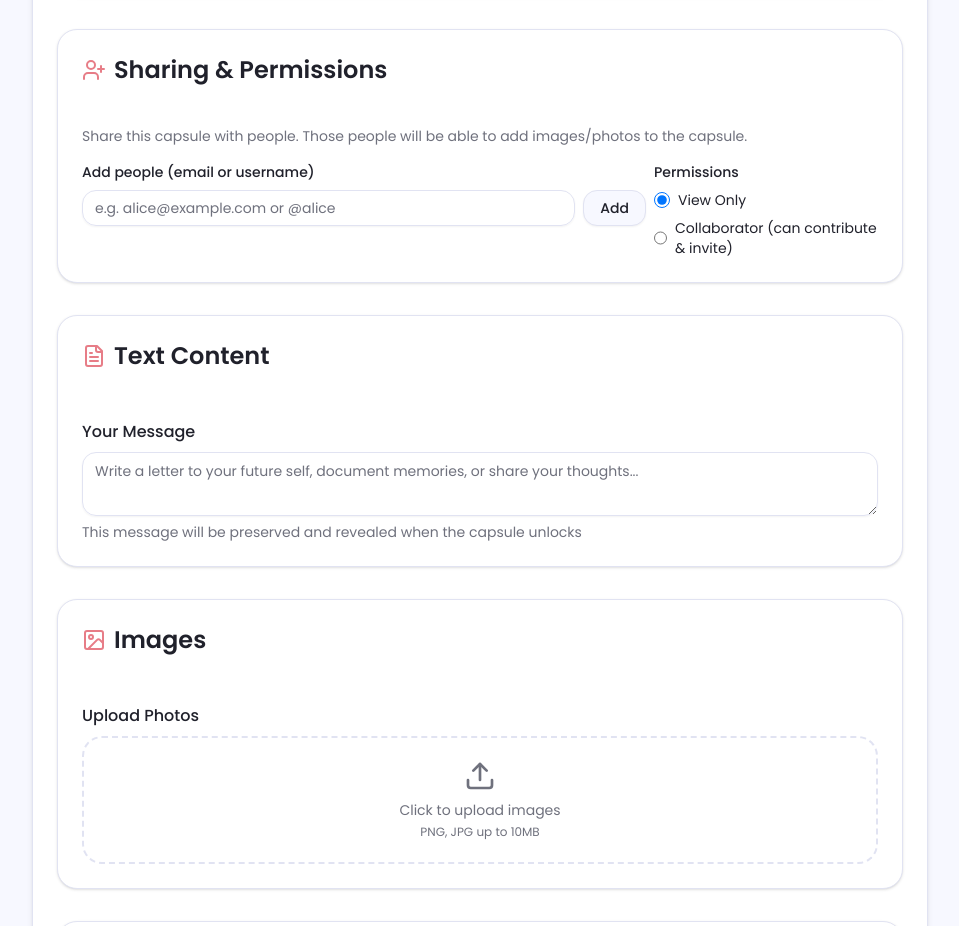
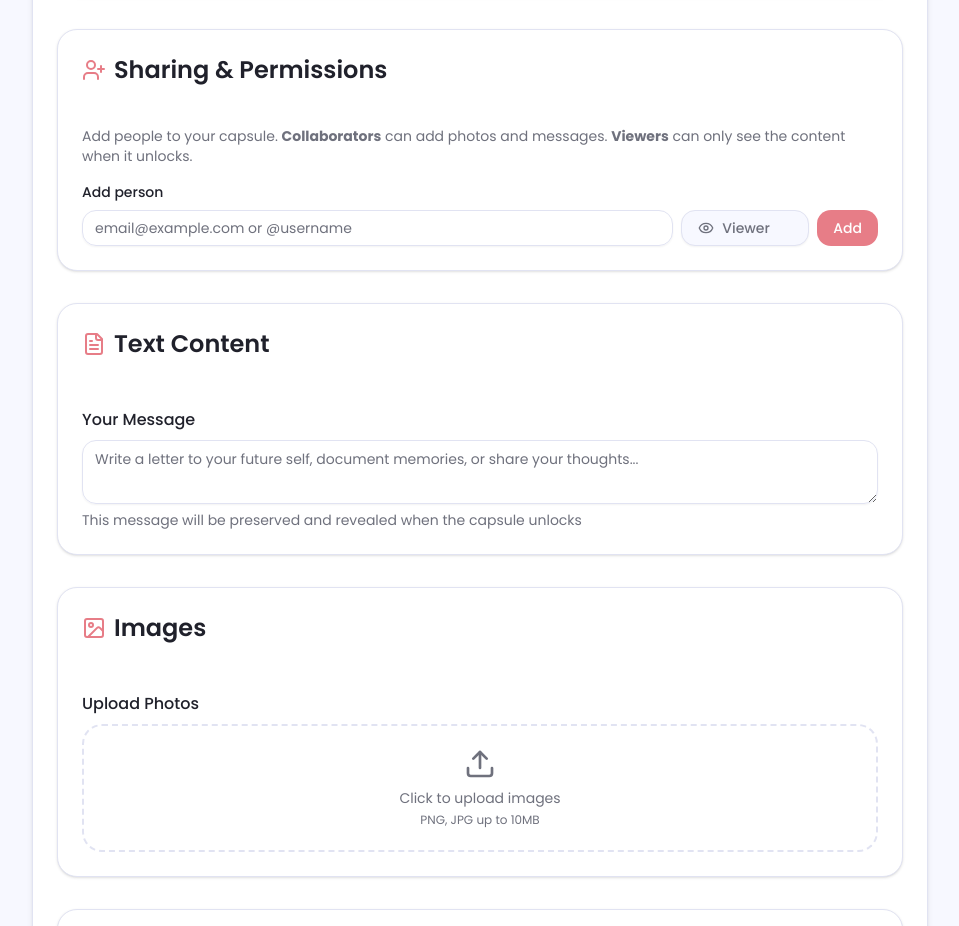
Before and after one commit to lowskydev/Capsumi, a Next.js app: page /create in a window 1280 px wide. Shown: the part 820-1746 px from the top of the page, without its empty margins (288-1247 px from the left). Built offline with nearby package versions, Linux system fonts and the light colour scheme.

Commit message:
Problem 11: Capsule UI Fix

```diff
--- a/app/mycapsules/page.tsx
+++ b/app/mycapsules/page.tsx
@@ -55,7 +55,10 @@ export default function MyCapsulesPage() {
       const q = personQuery.toLowerCase()
       result = result.filter(c => {
         if (!c.collaborators || c.collaborators.length === 0) return false
-        return c.collaborators.some(col => col.toLowerCase().includes(q))
+        return c.collaborators.some(col => {
+            const email = typeof col === 'string' ? col : col.email
+            return email.toLowerCase().includes(q)
+        })
       })
     }
 
--- a/components/create-capsule-form.tsx
+++ b/components/create-capsule-form.tsx
@@ -9,12 +9,18 @@ import { Label } from "@/components/ui/label"
 import { Textarea } from "@/components/ui/textarea"
 import { Card } from "@/components/ui/card"
 import { Badge } from "@/components/ui/badge"
-import { Calendar, Upload, X, ImageIcon, FileText, Music, Plus, CheckCircle, UserPlus, Clock } from "lucide-react"
+import { Calendar, Upload, X, ImageIcon, FileText, Music, Plus, CheckCircle, UserPlus, Clock, Eye, Edit3 } from "lucide-react"
 import { useRouter } from "next/navigation"
 import Image from "next/image"
-import { CapsuleStorage, type Capsule } from "@/lib/capsule-storage"
+import { CapsuleStorage, type Capsule, type Collaborator } from "@/lib/capsule-storage"
 import { useAuth } from "@/components/auth-context"
 import { DatePicker } from "@/components/date-picker"
+import {
+  DropdownMenu,
+  DropdownMenuContent,
+  DropdownMenuItem,
+  DropdownMenuTrigger,
+} from "@/components/ui/dropdown-menu"
 
 export function CreateCapsuleForm() {
   const router = useRouter()
@@ -34,9 +40,10 @@ export function CreateCapsuleForm() {
   const [unlockImmediately, setUnlockImmediately] = useState(false)
 
   // Sharing / collaborators state
-  const [sharedWith, setSharedWith] = useState<string[]>([])
-  const [currentShare, setCurrentShare] = useState("")
-  const [allowContributors, setAllowContributors] = useState(false)
+  const [collaborators, setCollaborators] = useState<Collaborator[]>([])
+  const [currentShareInput, setCurrentShareInput] = useState("")
+  const [currentShareRole, setCurrentShareRole] = useState<"viewer" | "editor">("viewer")
+
   // Error state for sharing input
   const [shareError, setShareError] = useState("")
   // Error state for capsule meaningful content validation (NEW for problem 12)
@@ -60,8 +67,8 @@ export function CreateCapsuleForm() {
     return emailRegex.test(input) || usernameRegex.test(input)
   }
 
-  const handleAddShare = () => {
-    const trimmed = currentShare.trim()
+  const handleAddCollaborator = () => {
+    const trimmed = currentShareInput.trim()
     if (!trimmed) return
 
     if (!isValidEmailOrUsername(trimmed)) {
@@ -69,15 +76,18 @@ export function CreateCapsuleForm() {
       return
     }
 
-    if (!sharedWith.includes(trimmed)) {
-      setSharedWith([...sharedWith, trimmed])
-      setCurrentShare("")
+    if (collaborators.some(c => c.email === trimmed)) {
+        setShareError("This person has already been added.")
+        return
+    }
+
+    setCollaborators([...collaborators, { email: trimmed, role: currentShareRole }])
+    setCurrentShareInput("")
     setShareError("") // clear on success
   }
-  }
 
-  const handleRemoveShare = (shareToRemove: string) => {
-    setSharedWith(sharedWith.filter((s) => s !== shareToRemove))
+  const handleRemoveCollaborator = (emailToRemove: string) => {
+    setCollaborators(collaborators.filter((c) => c.email !== emailToRemove))
   }
 
   const handleImageUpload = (e: React.ChangeEvent<HTMLInputElement>) => {
@@ -117,7 +127,7 @@ export function CreateCapsuleForm() {
       !textContent.trim() &&
       images.length === 0 &&
       audio === null &&
-      sharedWith.length === 0
+      collaborators.length === 0
     ) {
       setCapsuleError(
         "Please add at least one description, message, media (image/audio), or collaborator before creating the capsule."
@@ -156,11 +166,7 @@ export function CreateCapsuleForm() {
 
       const isLocked = unlockImmediately ? false : (unlockDate && unlockDate > new Date())
 
-      const newCapsule: Capsule & {
-        shared?: boolean
-        collaborators?: string[]
-        allowContributors?: boolean
-      } = {
+      const newCapsule: Capsule = {
         id: `capsule_${Date.now()}`,
         title,
         description: description || undefined,
@@ -174,9 +180,10 @@ export function CreateCapsuleForm() {
         audioUrl,
         contentTypes: contentTypes as readonly ("text" | "image" | "audio")[],
         tags: tags.length > 0 ? tags : undefined,
-        shared: sharedWith.length > 0,
-        collaborators: sharedWith.length > 0 ? sharedWith : undefined,
-        allowContributors: sharedWith.length > 0 ? allowContributors : undefined,
+        shared: collaborators.length > 0,
+        collaborators: collaborators.length > 0 ? collaborators : undefined,
+        // Legacy support flag, derived from having at least one editor
+        allowContributors: collaborators.some(c => c.role === 'editor'),
       }
 
       CapsuleStorage.saveCapsule(newCapsule)
@@ -334,44 +341,80 @@ export function CreateCapsuleForm() {
 
         <div className="space-y-4">
           <p className="text-sm text-muted-foreground">
-            Share this capsule with people. Those people will be able to add images/photos to the capsule.
+            Add people to your capsule. <strong>Collaborators</strong> can add photos and messages. <strong>Viewers</strong> can only see the content when it unlocks.
           </p>
 
-          <div className="flex gap-2 items-start">
-            <div className="flex-1 min-w-0">
-              <Label className="text-sm">Add people (email or username)</Label>
+          <div className="flex flex-col gap-4">
+            <div>
+              <Label className="text-sm">Add person</Label>
               <div className="flex gap-2 mt-2">
                 <Input
-                  value={currentShare}
+                  value={currentShareInput}
                   onChange={(e) => {
-                    setCurrentShare(e.target.value)
+                    setCurrentShareInput(e.target.value)
                     setShareError("") // Clear error when typing
                   }}
                   onKeyDown={(e) => {
                     if (e.key === "Enter") {
                       e.preventDefault()
-                      handleAddShare()
+                      handleAddCollaborator()
                     }
                   }}
-                  placeholder="e.g. alice@example.com or @alice"
+                  placeholder="email@example.com or @username"
+                  className="flex-1"
                 />
-                <Button type="button" onClick={handleAddShare} variant="outline" className="cursor-pointer">
+
+                <DropdownMenu>
+                  <DropdownMenuTrigger asChild>
+                    <Button variant="outline" className="w-32 justify-between cursor-pointer">
+                      {currentShareRole === "editor" ? (
+                        <span className="flex items-center gap-2 text-primary font-medium"><Edit3 className="w-4 h-4" /> Editor</span>
+                      ) : (
+                        <span className="flex items-center gap-2 text-muted-foreground"><Eye className="w-4 h-4" /> Viewer</span>
+                      )}
+                    </Button>
+                  </DropdownMenuTrigger>
+                  <DropdownMenuContent>
+                    <DropdownMenuItem onClick={() => setCurrentShareRole("viewer")}>
+                      <Eye className="w-4 h-4 mr-2" /> Viewer
+                    </DropdownMenuItem>
+                    <DropdownMenuItem onClick={() => setCurrentShareRole("editor")}>
+                      <Edit3 className="w-4 h-4 mr-2" /> Collaborator
+                    </DropdownMenuItem>
+                  </DropdownMenuContent>
+                </DropdownMenu>
+
+                <Button type="button" onClick={handleAddCollaborator} className="cursor-pointer">
                   Add
                 </Button>
               </div>
+
               {shareError && (
                 <div className="text-red-500 text-xs mt-1">{shareError}</div>
               )}
-              {sharedWith.length > 0 && (
-                <div className="flex flex-wrap gap-2 mt-3">
-                  {sharedWith.map((s) => (
-                    <Badge key={s} variant="secondary" className="gap-1.5 pr-1.5">
-                      {s}
+            </div>
+
+            {collaborators.length > 0 && (
+              <div className="flex flex-wrap gap-2 mt-2">
+                {collaborators.map((c) => (
+                  <Badge
+                    key={c.email}
+                    variant={c.role === 'editor' ? "default" : "secondary"}
+                    className={`gap-1.5 pr-1.5 py-1 pl-2.5 ${
+                        c.role === 'editor'
+                        ? "bg-primary/10 text-primary border-primary/20 hover:bg-primary/20"
+                        : "bg-muted text-muted-foreground border-transparent"
+                    }`}
+                  >
+                    <span className="flex items-center gap-1.5">
+                        {c.role === 'editor' ? <Edit3 className="w-3 h-3" /> : <Eye className="w-3 h-3" />}
+                        {c.email}
+                    </span>
                     <button
                       type="button"
-                        onClick={() => handleRemoveShare(s)}
-                        className="hover:bg-background/50 rounded-full p-0.5 cursor-pointer"
-                        aria-label={`Remove ${s}`}
+                      onClick={() => handleRemoveCollaborator(c.email)}
+                      className="ml-1 hover:bg-black/10 dark:hover:bg-white/10 rounded-full p-0.5 cursor-pointer"
+                      aria-label={`Remove ${c.email}`}
                     >
                       <X className="w-3 h-3" />
                     </button>
@@ -379,33 +422,6 @@ export function CreateCapsuleForm() {
                 ))}
               </div>
             )}
-            </div>
-
-            <div className="w-56">
-              <Label className="text-sm">Permissions</Label>
-              <div className="mt-2 flex flex-col gap-2">
-                <label className="flex items-center gap-2 cursor-pointer">
-                  <input
-                    type="radio"
-                    name="permission"
-                    checked={!allowContributors}
-                    onChange={() => setAllowContributors(false)}
-                    className="w-4 h-4 cursor-pointer"
-                  />
-                  <span className="text-sm">View Only</span>
-                </label>
-                <label className="flex items-center gap-2 cursor-pointer">
-                  <input
-                    type="radio"
-                    name="permission"
-                    checked={allowContributors}
-                    onChange={() => setAllowContributors(true)}
-                    className="w-4 h-4 cursor-pointer"
-                  />
-                  <span className="text-sm">Collaborator (can contribute & invite)</span>
-                </label>
-              </div>
-            </div>
           </div>
         </div>
       </Card>
--- a/components/locked-capsule-view.tsx
+++ b/components/locked-capsule-view.tsx
@@ -86,25 +86,17 @@ export function LockedCapsuleView({
 
   const isShared = !!(capsule && (capsule.shared || (capsule.collaborators && capsule.collaborators.length > 0)))
   const collaborators = capsule?.collaborators ?? []
-  const allowContributors = !!capsule?.allowContributors
 
-  const isCollaborator =
-    !!currentUserIdentifier && Array.isArray(collaborators)
-      ? collaborators.includes(currentUserIdentifier)
-      : false
+  // Permission Logic
+  const collaboratorRecord = collaborators.find(c =>
+    typeof c === 'string' ? c === currentUserIdentifier : c.email === currentUserIdentifier
+  )
+  const isCollaborator = !!collaboratorRecord
 
-  const contributorAllowed = isCollaborator && allowContributors
-
-  // debug log to help verify identity/permissions
-  useEffect(() => {
-    console.debug("LockedCapsuleView debug:", {
-      currentUserIdentifier,
-      collaborators,
-      allowContributors,
-      isCollaborator,
-      contributorAllowed,
-    })
-  }, [currentUserIdentifier, collaborators, allowContributors, isCollaborator, contributorAllowed])
+  // Check permission: explicitly 'editor' OR legacy global 'allowContributors'
+  const canContribute = typeof collaboratorRecord === 'object'
+    ? collaboratorRecord.role === 'editor'
+    : !!capsule?.allowContributors
 
   // select handlers (use refs for robust file picker opening)
   const handleImageSelect = (e: React.ChangeEvent<HTMLInputElement>) => {
@@ -156,7 +148,7 @@ export function LockedCapsuleView({
       return
     }
 
-    if (!contributorAllowed) {
+    if (!canContribute) {
       setStatusText("You don't have permission to contribute to this capsule.")
       console.debug("Save blocked: contributorAllowed false")
       return
@@ -236,6 +228,9 @@ export function LockedCapsuleView({
     }
   }
 
+  const collaboratorCount = collaborators.length
+  const collabNames = collaborators.map(c => typeof c === 'string' ? c : c.email).join(", ")
+
   return (
     <Card className="p-8 md:p-12 text-center">
       <div className="max-w-2xl mx-auto">
@@ -280,10 +275,14 @@ export function LockedCapsuleView({
               <UserPlus className="w-4 h-4" />
               <span>
                 Shared with{" "}
-                <strong className="font-medium">{collaborators.length > 0 ? collaborators.join(", ") : "people"}</strong>
+                <strong className="font-medium" title={collabNames}>
+                  {collaboratorCount > 0 ? (collaboratorCount === 1 ? collabNames : `${collaboratorCount} people`) : "people"}
+                </strong>
               </span>
             </div>
-            <div className="text-xs text-muted-foreground mt-2">Contributors can add content if permitted.</div>
+            {!canContribute && isCollaborator && (
+               <div className="text-xs text-muted-foreground mt-1">(You are in View Only mode)</div>
+            )}
           </div>
         )}
 
@@ -319,11 +318,11 @@ export function LockedCapsuleView({
               <UserPlus className="w-5 h-5" /> Contributions
             </h3>
 
-            {!contributorAllowed ? (
-              <div className="p-4 rounded-lg bg-muted/5 text-sm text-muted-foreground">
+            {!canContribute ? (
+              <div className="p-4 rounded-lg bg-muted/5 text-sm text-muted-foreground border border-dashed">
                 {isCollaborator ? (
                   <div>
-                    You are a collaborator but contributions are disabled for this capsule.
+                    You are listed as a Viewer. Only Editors can add content to this capsule.
                   </div>
                 ) : (
                   <div>You are not a collaborator on this capsule.</div>
--- a/components/unlocked-capsule-view.tsx
+++ b/components/unlocked-capsule-view.tsx
@@ -6,6 +6,7 @@ import { Card } from "@/components/ui/card"
 import { Badge } from "@/components/ui/badge"
 import { motion, AnimatePresence } from "framer-motion"
 import Image from "next/image"
+import type { Collaborator } from "@/lib/capsule-storage"
 
 /** Redesigned version with an image lightbox & cleaner layout */
 export function UnlockedCapsuleView({
@@ -121,18 +122,20 @@ export function UnlockedCapsuleView({
       {/** --- SHARED WITH --- */}
       {shared && collaborators.length > 0 && (
         <Card className="p-4 rounded-2xl shadow-sm bg-muted/20">
-          <p className="text-sm text-muted-foreground">
-            Shared with{" "}
-            {collaborators.map((c: string, idx: number) => {
-              const display = c.includes("@") ? c : `@${c}`
+          <div className="text-sm text-muted-foreground">
+            <span className="font-semibold block mb-1">Shared with:</span>
+            {collaborators.map((c: string | Collaborator, idx: number) => {
+              const email = typeof c === 'string' ? c : c.email
+              const role = typeof c === 'object' ? ` (${c.role})` : ''
+              const display = email.includes("@") ? email : `@${email}`
               return (
-                <span key={c}>
-                  {display}
+                <span key={email}>
+                  {display}{role}
                   {idx < collaborators.length - 1 ? ", " : ""}
                 </span>
               )
             })}
-          </p>
+          </div>
         </Card>
       )}
 
--- a/lib/capsule-storage.ts
+++ b/lib/capsule-storage.ts
@@ -1,4 +1,9 @@
 "use client"
+
+export interface Collaborator {
+  email: string
+  role: "viewer" | "editor"
+}
 
 export interface Capsule {
   id: string
@@ -18,7 +23,7 @@ export interface Capsule {
 
   // New sharing / collaboration fields
   shared?: boolean                 // true when capsule is shared with others
-  collaborators?: string[]         // list of emails/usernames this capsule is shared with
+  collaborators?: (string | Collaborator)[]         // list of emails/usernames this capsule is shared with
   allowContributors?: boolean      // when true, collaborators can add images/audios/tags/messages
 }
 
```
Also changed, not shown: components/capsule-card.tsx (+6 -2 lines). Lines whose indentation alone changed are shown as unchanged.
